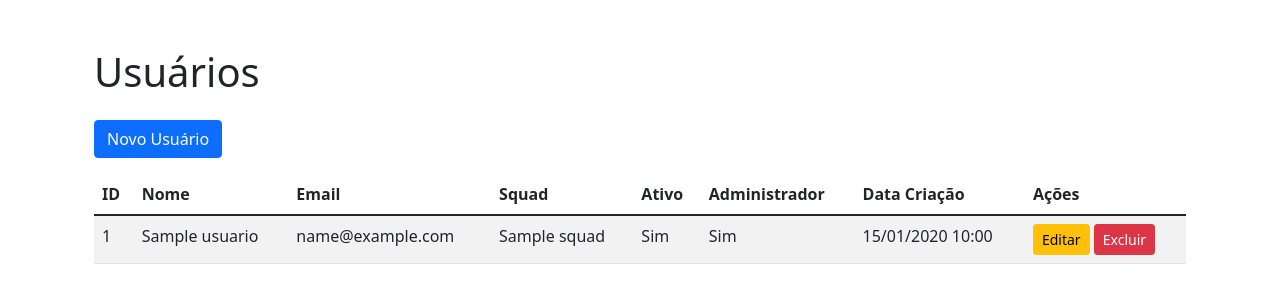
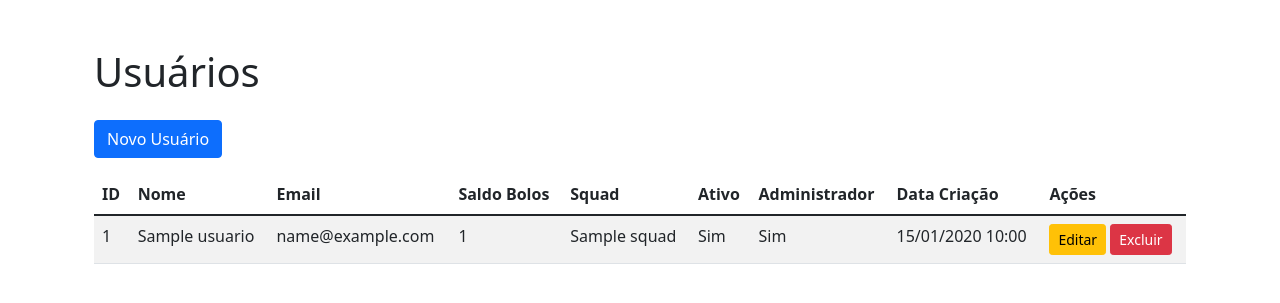
Before and after one commit to arthurneves/boloapp, a Flask app: page /usuarios in a window 1280 px wide. Shown: the part 56-359 px from the top of the page. Run offline with Flask 3, Linux system fonts and the light colour scheme; a user stored in the database is signed in; tables that the repository leaves empty hold one stand-in row (values such as "Sample post"); parts of the project's set-up code (start-up, migrations or seed data) failed here and were passed over; some libraries are stand-ins or nearby versions.

Commit message:
add: saldo_pontos_usuario

```diff
--- a/app/models/usuario.py
+++ b/app/models/usuario.py
@@ -10,6 +10,7 @@
     nome_usuario = db.Column(db.String(100), nullable=False)
     email_usuario = db.Column(db.String(100), unique=True, nullable=False)
     senha_hash = db.Column(db.String(255), nullable=False)
+    saldo_pontos_usuario = db.Column(db.Integer)
     is_ativo = db.Column(db.Boolean, default=True)
     is_administrador = db.Column(db.Boolean, default=False)
     data_criacao = db.Column(db.DateTime, default=datetime.utcnow)
@@ -33,6 +34,7 @@
             'id_usuario': self.id_usuario,
             'nome_usuario': self.nome_usuario,
             'email_usuario': self.email_usuario,
+            'saldo_pontos_usuario': self.saldo_pontos_usuario,
             'is_ativo': self.is_ativo,
             'is_administrador': self.is_administrador,
             'id_squad': self.id_squad,
--- a/app/templates/usuarios/listar.html
+++ b/app/templates/usuarios/listar.html
@@ -10,6 +10,7 @@
                 <th>ID</th>
                 <th>Nome</th>
                 <th>Email</th>
+                <th>Saldo Bolos</th>
                 <th>Squad</th>
                 <th>Ativo</th>
                 <th>Administrador</th>
@@ -23,6 +24,7 @@
                 <td>{{ usuario.id_usuario }}</td>
                 <td>{{ usuario.nome_usuario }}</td>
                 <td>{{ usuario.email_usuario }}</td>
+                <td>{{ usuario.saldo_pontos_usuario }}</td>
                 <td>{{ usuario.squad.titulo_squad if usuario.squad else 'Sem Squad' }}</td>
                 <td>{{ 'Sim' if usuario.is_ativo else 'Não' }}</td>
                 <td>{{ 'Sim' if usuario.is_administrador else 'Não' }}</td>
--- a/config/database.py
+++ b/config/database.py
@@ -39,6 +39,7 @@
             nome_usuario VARCHAR(100) NOT NULL,
             email_usuario VARCHAR(100) UNIQUE NOT NULL,
             senha_hash VARCHAR(255) NOT NULL,
+            saldo_pontos_usuario INT,
             id_squad INT,
             is_ativo BOOLEAN DEFAULT TRUE,
             is_administrador BOOLEAN DEFAULT FALSE,
```
